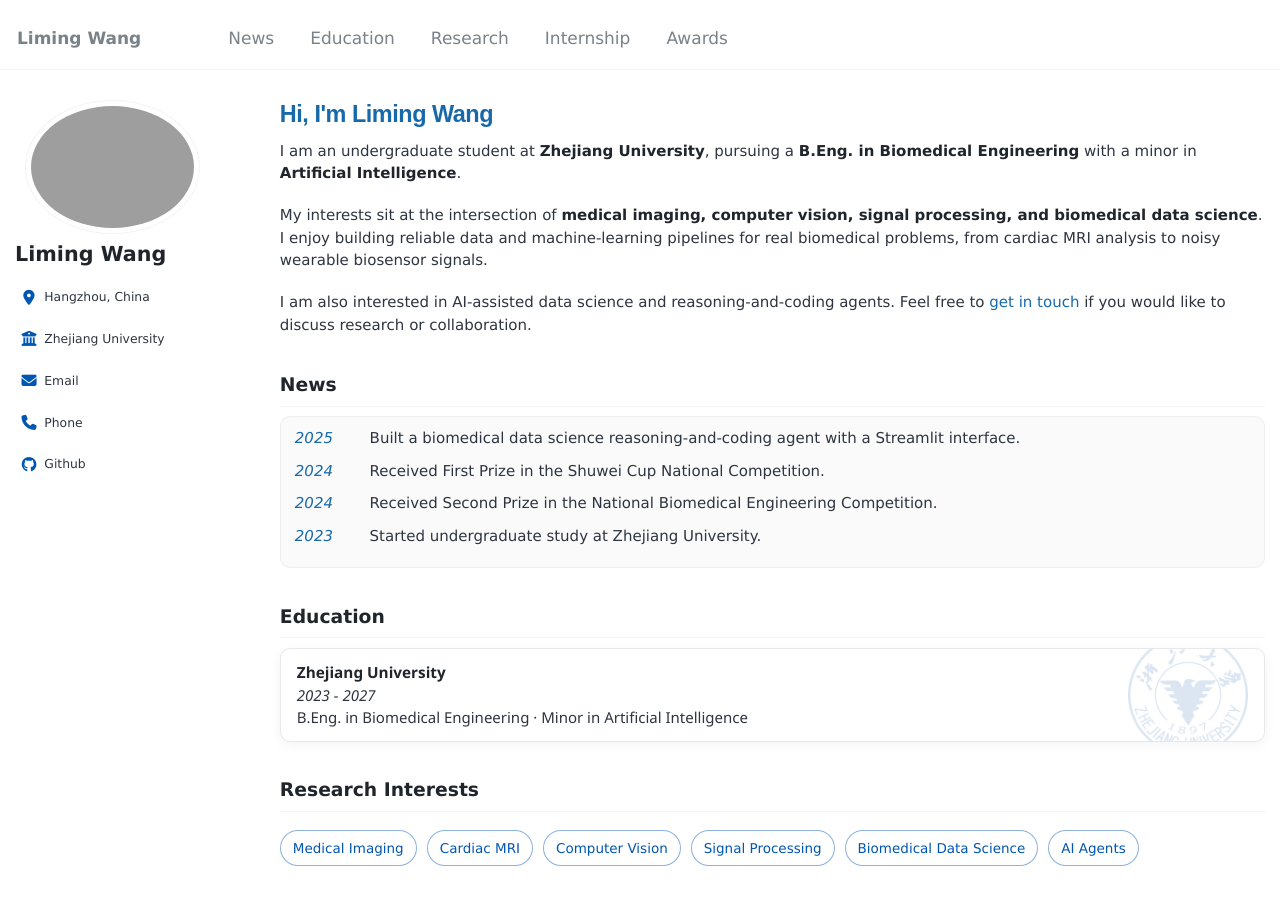
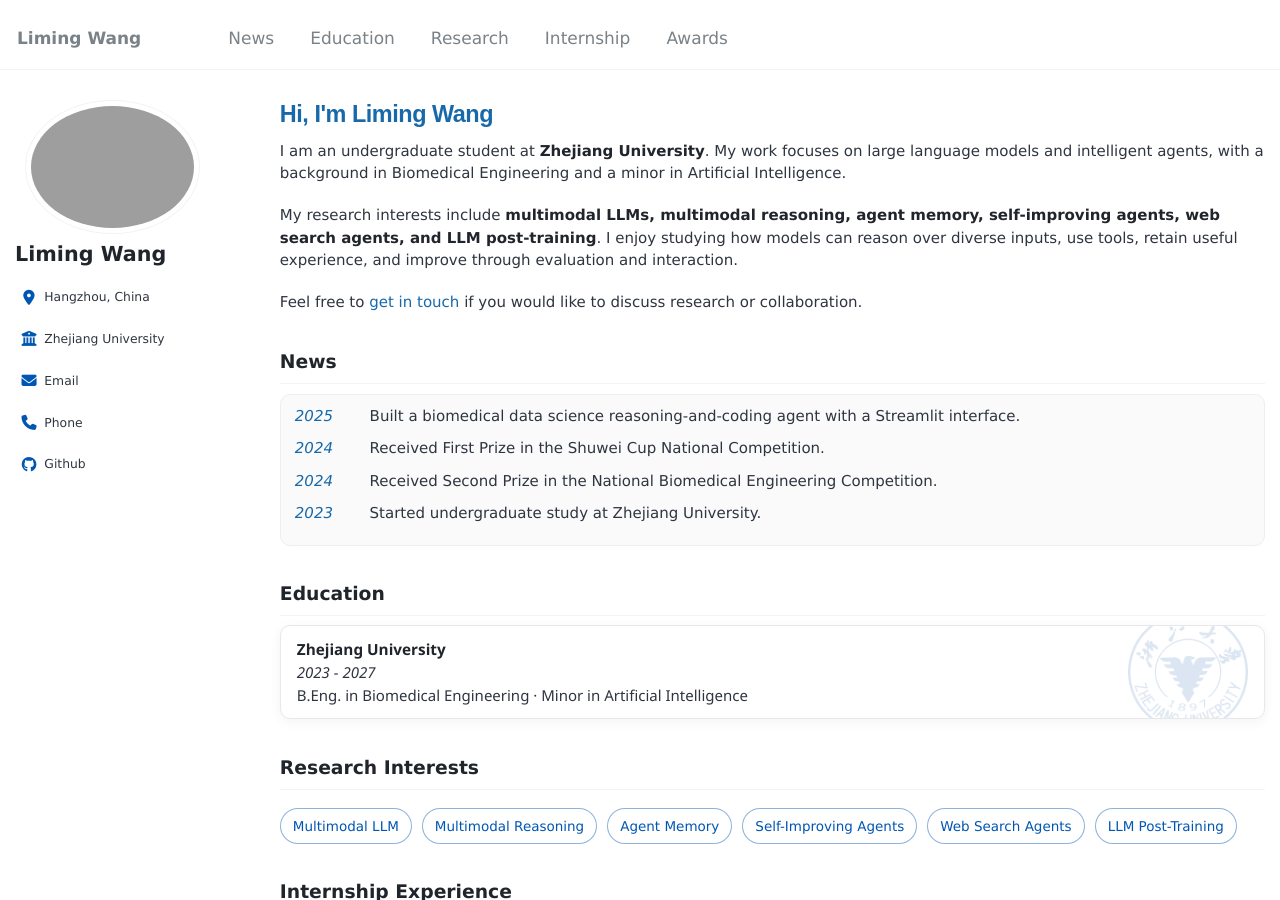
Before and after one commit to wwoozyq/wwoozyq.github.io, a Jekyll site: the page built from _pages/about.md, in a window 1280 px wide and 900 px high. Built offline with Jekyll 4.4.1, drawn with Linux system fonts in a browser that asks for light colours; some web fonts are replaced.

Commit message:
Align homepage research focus with CV

```diff
--- a/_config.yml
+++ b/_config.yml
@@ -2,7 +2,7 @@ locale                   : "en-US"
 title                    : "Liming Wang"
 title_separator          : "-"
 name                     : "Liming Wang"
-description              : &description "Liming Wang — Biomedical Engineering and Artificial Intelligence"
+description              : &description "Liming Wang — Multimodal LLMs and Intelligent Agents"
 url                      : "https://wwoozyq.github.io"
 baseurl                  : ""
 repository               : "wwoozyq/wwoozyq.github.io"
--- a/_pages/about.md
+++ b/_pages/about.md
@@ -10,11 +10,11 @@ redirect_from:
 
 <h1 class="main-heading">Hi, I&apos;m Liming Wang</h1>
 
-I am an undergraduate student at **Zhejiang University**, pursuing a **B.Eng. in Biomedical Engineering** with a minor in **Artificial Intelligence**.
+I am an undergraduate student at **Zhejiang University**. My work focuses on large language models and intelligent agents, with a background in Biomedical Engineering and a minor in Artificial Intelligence.
 
-My interests sit at the intersection of **medical imaging, computer vision, signal processing, and biomedical data science**. I enjoy building reliable data and machine-learning pipelines for real biomedical problems, from cardiac MRI analysis to noisy wearable biosensor signals.
+My research interests include **multimodal LLMs, multimodal reasoning, agent memory, self-improving agents, web search agents, and LLM post-training**. I enjoy studying how models can reason over diverse inputs, use tools, retain useful experience, and improve through evaluation and interaction.
 
-I am also interested in AI-assisted data science and reasoning-and-coding agents. Feel free to [get in touch](mailto:3230104774@zju.edu.cn) if you would like to discuss research or collaboration.
+Feel free to [get in touch](mailto:3230104774@zju.edu.cn) if you would like to discuss research or collaboration.
 
 News
 ---------------
@@ -43,12 +43,12 @@ Education
 Research Interests
 --------------
 <div id="research" class="research-interests">
-  <span>Medical Imaging</span>
-  <span>Cardiac MRI</span>
-  <span>Computer Vision</span>
-  <span>Signal Processing</span>
-  <span>Biomedical Data Science</span>
-  <span>AI Agents</span>
+  <span>Multimodal LLM</span>
+  <span>Multimodal Reasoning</span>
+  <span>Agent Memory</span>
+  <span>Self-Improving Agents</span>
+  <span>Web Search Agents</span>
+  <span>LLM Post-Training</span>
 </div>
 
 Internship Experience
```
